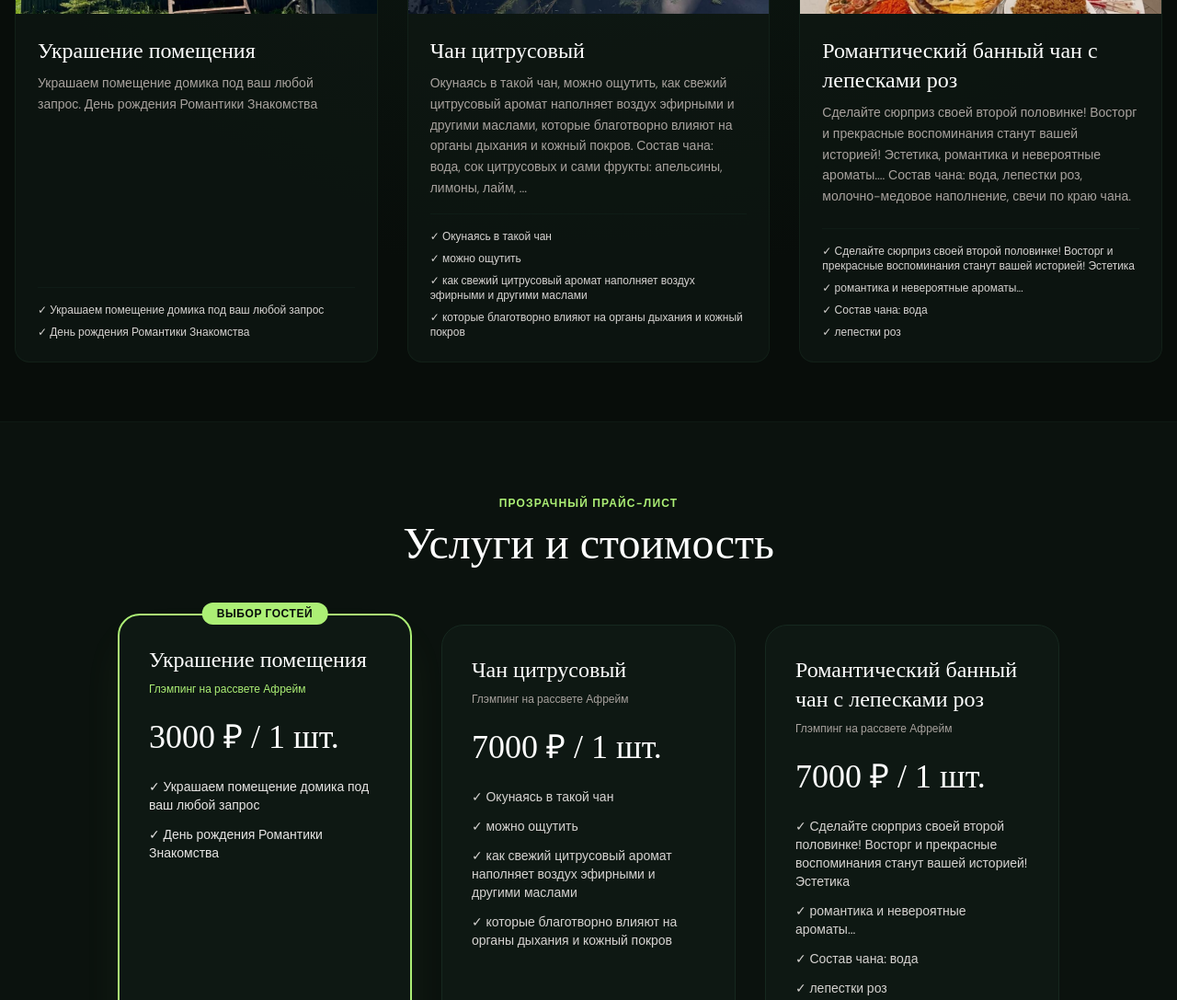
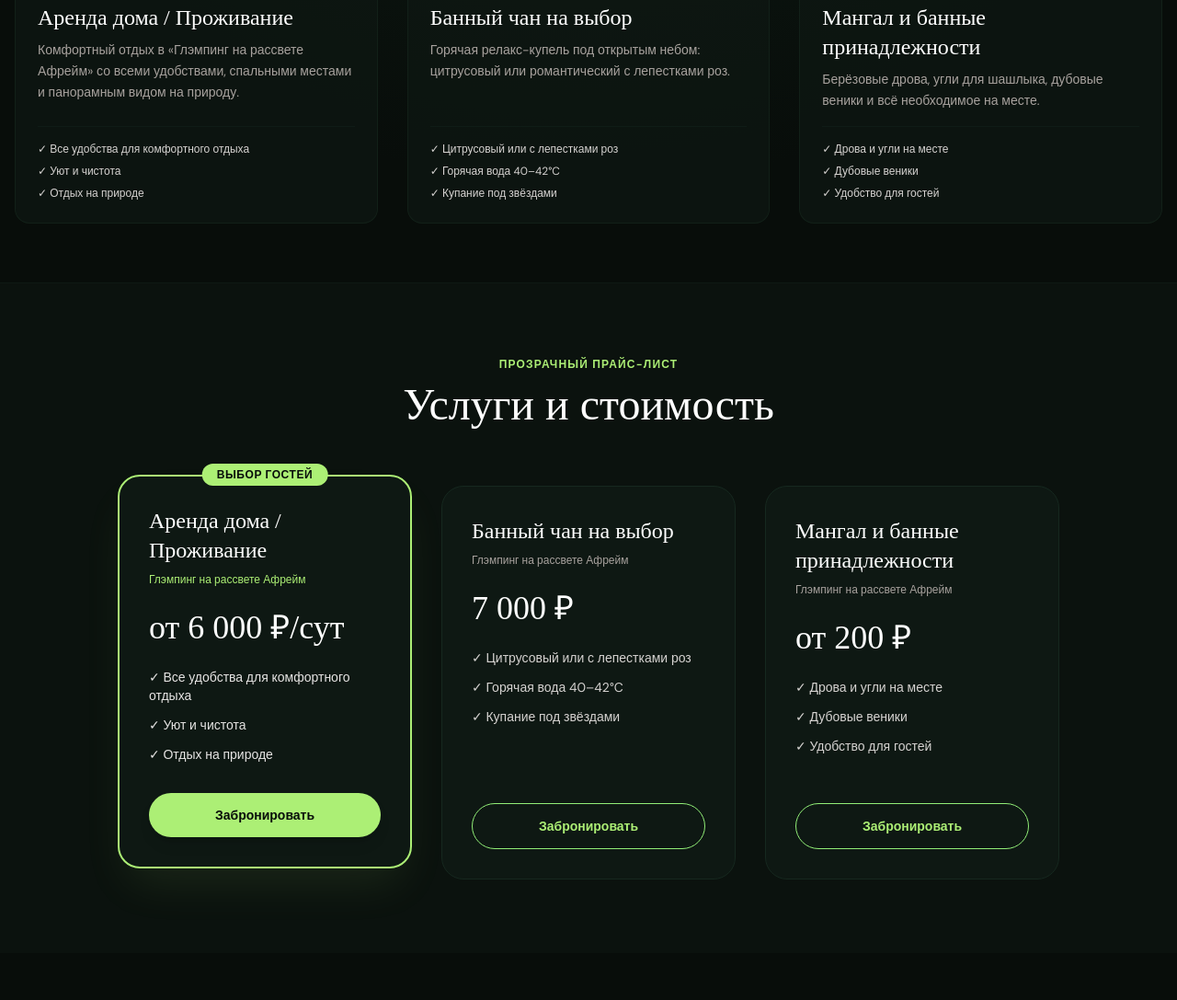
Before and after one commit to geosite-official/geosite-official.github.io, a plain HTML site: page glemping-na-rassvete-afreym/index.html in a window 1280 px wide. Shown: the part 1405-2492 px from the top of the page at 92% size. Drawn offline with nearby package versions, Linux system fonts and the light colour scheme; a web font is replaced by a local one.

Commit message:
Upload glemping-na-rassvete-afreym/index.html

```diff
--- a/glemping-na-rassvete-afreym/index.html
+++ b/glemping-na-rassvete-afreym/index.html
@@ -5,7 +5,7 @@
     <meta name="viewport" content="width=device-width, initial-scale=1.0" />
     <link rel="icon" href="https://sarahprando.github.io/forest/src/img/favicon.png" type="image/png" />
     <title>Глэмпинг на рассвете Афрейм | Домики и сибирский чан</title>
-    <meta name="description" content="Глэмпинг на рассвете Афрейм — загородный отдых на природе, сибирский чан: Республика Татарстан (Татарстан), Пестречинский р-н, Шигалеевское, садовое некоммерческое товарищество Рассвет 2Участок 196." />
+    <meta name="description" content="Глэмпинг на рассвете Афрейм — загородный отдых на природе, сибирский чан: Республика Татарстан." />
     <link rel="preconnect" href="https://fonts.googleapis.com" />
     <link rel="preconnect" href="https://fonts.gstatic.com" crossorigin />
     <link
@@ -81,7 +81,7 @@
         <div class="max-w-3xl">
           <div class="inline-flex items-center gap-2.5 bg-verde-900/80 backdrop-blur-md px-4 py-2 rounded-full border border-verde-700/30 text-xs sm:text-sm text-verde-200 mb-6">
             <span class="size-2 rounded-full bg-verde-200 animate-pulse"></span>
-            <span>🌿 Бронирование на выходные открыто • Татарстан</span>
+            <span>🌿 Бронирование на выходные открыто • Республика Татарстан</span>
           </div>
 
           <h1 class="font-serif text-4xl sm:text-6xl lg:text-7xl text-white mb-6 leading-tight">
@@ -102,9 +102,9 @@
               <span>→</span>
             </a>
             <div class="bg-verde-900/70 backdrop-blur-md px-5 py-3.5 rounded-full border border-verde-700/40 text-stone-200 flex items-center gap-2">
-              <span class="text-yellow-400 font-bold">★ 5.0</span>
+              <span class="text-yellow-400 font-bold">★ 4.9</span>
               <span class="text-stone-500">•</span>
-              <span>31 отзывов на картах</span>
+              <span>42 отзывов на картах</span>
             </div>
           </div>
         </div>
@@ -116,15 +116,15 @@
             class="flex items-center gap-2 hover:text-verde-200 transition group"
           >
             <span>📍</span>
-            <span>Республика Татарстан (Татарстан), Пестречинский р-н, Шигалеевское, садовое некоммерческое товарищество Рассвет 2Участок 196</span>
+            <span>Республика Татарстан</span>
             <span class="text-xs text-verde-300 group-hover:underline opacity-80">(маршрут ↗)</span>
           </a>
           <div class="flex items-center gap-6">
 
 
-              <span>🏷️ Украшение помещения: <strong class="text-white">3000 ₽ / 1 шт.</strong></span>
+              <span>🏷️ А-Фрейм домик на рассвете: <strong class="text-white">от 6 000 ₽ / сутки</strong></span>
 
-              <span>🏷️ Чан цитрусовый: <strong class="text-white">7000 ₽ / 1 шт.</strong></span>
+              <span>🏷️ Банный чан на выбор: <strong class="text-white">7 000 ₽</strong></span>
 
 
           </div>
@@ -147,28 +147,30 @@
             <div class="relative h-64 overflow-hidden">
               <img
                 src="assets/images/photo_1.jpg"
-                alt="Украшение помещения"
+                alt="Аренда дома / Проживание"
                 class="size-full object-cover hover:scale-105 transition duration-500"
               />
 
               <span class="absolute top-4 right-4 bg-verde-950/80 backdrop-blur-md text-verde-200 px-3.5 py-1.5 rounded-full text-xs font-semibold border border-verde-700/40">
-                3000 ₽ / 1 шт.
+                от 6 000 ₽/сут
               </span>
 
             </div>
             <div class="p-6 flex-1 flex flex-col justify-between">
               <div>
-                <h3 class="font-serif text-2xl text-white mb-2">Украшение помещения</h3>
+                <h3 class="font-serif text-2xl text-white mb-2">Аренда дома / Проживание</h3>
                 <p class="text-stone-400 text-sm mb-4 leading-relaxed">
-                  Украшаем помещение домика под ваш любой запрос. День рождения Романтики Знакомства
+                  Комфортный отдых в «Глэмпинг на рассвете Афрейм» со всеми удобствами, спальными местами и панорамным видом на природу.
                 </p>
               </div>
 
               <ul class="text-xs text-stone-300 space-y-2 pt-4 border-t border-verde-800/40">
 
-                <li class="flex items-center gap-2">✓ Украшаем помещение домика под ваш любой запрос</li>
+                <li class="flex items-center gap-2">✓ Все удобства для комфортного отдыха</li>
 
-                <li class="flex items-center gap-2">✓ День рождения Романтики Знакомства</li>
+                <li class="flex items-center gap-2">✓ Уют и чистота</li>
+
+                <li class="flex items-center gap-2">✓ Отдых на природе</li>
 
               </ul>
 
@@ -179,32 +181,30 @@
             <div class="relative h-64 overflow-hidden">
               <img
                 src="assets/images/photo_2.jpg"
-                alt="Чан цитрусовый"
+                alt="Банный чан на выбор"
                 class="size-full object-cover hover:scale-105 transition duration-500"
               />
 
               <span class="absolute top-4 right-4 bg-verde-950/80 backdrop-blur-md text-verde-200 px-3.5 py-1.5 rounded-full text-xs font-semibold border border-verde-700/40">
-                7000 ₽ / 1 шт.
+                7 000 ₽
               </span>
 
             </div>
             <div class="p-6 flex-1 flex flex-col justify-between">
               <div>
-                <h3 class="font-serif text-2xl text-white mb-2">Чан цитрусовый</h3>
+                <h3 class="font-serif text-2xl text-white mb-2">Банный чан на выбор</h3>
                 <p class="text-stone-400 text-sm mb-4 leading-relaxed">
-                  Окунаясь в такой чан, можно ощутить, как свежий цитрусовый аромат наполняет воздух эфирными и другими маслами, которые благотворно влияют на органы дыхания и кожный покров. Состав чана: вода, сок цитрусовых и сами фрукты: апельсины, лимоны, лайм, ...
+                  Горячая релакс-купель под открытым небом: цитрусовый или романтический с лепестками роз.
                 </p>
               </div>
 
               <ul class="text-xs text-stone-300 space-y-2 pt-4 border-t border-verde-800/40">
 
-                <li class="flex items-center gap-2">✓ Окунаясь в такой чан</li>
+                <li class="flex items-center gap-2">✓ Цитрусовый или с лепестками роз</li>
 
-                <li class="flex items-center gap-2">✓ можно ощутить</li>
+                <li class="flex items-center gap-2">✓ Горячая вода 40–42°C</li>
 
-                <li class="flex items-center gap-2">✓ как свежий цитрусовый аромат наполняет воздух эфирными и другими маслами</li>
-
-                <li class="flex items-center gap-2">✓ которые благотворно влияют на органы дыхания и кожный покров</li>
+                <li class="flex items-center gap-2">✓ Купание под звёздами</li>
 
               </ul>
 
@@ -215,32 +215,30 @@
             <div class="relative h-64 overflow-hidden">
               <img
                 src="assets/images/photo_3.jpg"
-                alt="Романтический банный чан с лепесками роз"
+                alt="Мангал и банные принадлежности"
                 class="size-full object-cover hover:scale-105 transition duration-500"
               />
 
               <span class="absolute top-4 right-4 bg-verde-950/80 backdrop-blur-md text-verde-200 px-3.5 py-1.5 rounded-full text-xs font-semibold border border-verde-700/40">
-                7000 ₽ / 1 шт.
+                от 200 ₽
               </span>
 
             </div>
             <div class="p-6 flex-1 flex flex-col justify-between">
               <div>
-                <h3 class="font-serif text-2xl text-white mb-2">Романтический банный чан с лепесками роз</h3>
+                <h3 class="font-serif text-2xl text-white mb-2">Мангал и банные принадлежности</h3>
                 <p class="text-stone-400 text-sm mb-4 leading-relaxed">
-                  Сделайте сюрприз своей второй половинке! Восторг и прекрасные воспоминания станут вашей историей! Эстетика, романтика и невероятные ароматы.... Состав чана: вода, лепестки роз, молочно-медовое наполнение, свечи по краю чана.
+                  Берёзовые дрова, угли для шашлыка, дубовые веники и всё необходимое на месте.
                 </p>
               </div>
 
               <ul class="text-xs text-stone-300 space-y-2 pt-4 border-t border-verde-800/40">
 
-                <li class="flex items-center gap-2">✓ Сделайте сюрприз своей второй половинке! Восторг и прекрасные воспоминания станут вашей историей! Эстетика</li>
+                <li class="flex items-center gap-2">✓ Дрова и угли на месте</li>
 
-                <li class="flex items-center gap-2">✓ романтика и невероятные ароматы...</li>
+                <li class="flex items-center gap-2">✓ Дубовые веники</li>
 
-                <li class="flex items-center gap-2">✓ Состав чана: вода</li>
-
-                <li class="flex items-center gap-2">✓ лепестки роз</li>
+                <li class="flex items-center gap-2">✓ Удобство для гостей</li>
 
               </ul>
 
@@ -270,18 +268,20 @@
             </span>
 
             <div>
-              <h3 class="font-serif text-2xl text-white mb-2">Украшение помещения</h3>
+              <h3 class="font-serif text-2xl text-white mb-2">Аренда дома / Проживание</h3>
               <p class="text-xs text-verde-200 mb-6">Глэмпинг на рассвете Афрейм</p>
               <div class="mb-6">
-                <span class="text-4xl font-serif text-white">3000 ₽ / 1 шт.</span>
+                <span class="text-4xl font-serif text-white">от 6 000 ₽/сут</span>
 
               </div>
 
               <ul class="text-sm text-stone-200 space-y-3 mb-8">
 
-                <li class="flex items-center gap-2">✓ Украшаем помещение домика под ваш любой запрос</li>
+                <li class="flex items-center gap-2">✓ Все удобства для комфортного отдыха</li>
 
-                <li class="flex items-center gap-2">✓ День рождения Романтики Знакомства</li>
+                <li class="flex items-center gap-2">✓ Уют и чистота</li>
+
+                <li class="flex items-center gap-2">✓ Отдых на природе</li>
 
               </ul>
 
@@ -298,22 +298,20 @@
           <div class="bg-verde-900/80 rounded-3xl p-8 border border-verde-800 flex flex-col justify-between">
 
             <div>
-              <h3 class="font-serif text-2xl text-white mb-2">Чан цитрусовый</h3>
+              <h3 class="font-serif text-2xl text-white mb-2">Банный чан на выбор</h3>
               <p class="text-xs text-stone-400 mb-6">Глэмпинг на рассвете Афрейм</p>
               <div class="mb-6">
-                <span class="text-4xl font-serif text-white">7000 ₽ / 1 шт.</span>
+                <span class="text-4xl font-serif text-white">7 000 ₽</span>
 
               </div>
 
               <ul class="text-sm text-stone-300 space-y-3 mb-8">
 
-                <li class="flex items-center gap-2">✓ Окунаясь в такой чан</li>
+                <li class="flex items-center gap-2">✓ Цитрусовый или с лепестками роз</li>
 
-                <li class="flex items-center gap-2">✓ можно ощутить</li>
+                <li class="flex items-center gap-2">✓ Горячая вода 40–42°C</li>
 
-                <li class="flex items-center gap-2">✓ как свежий цитрусовый аромат наполняет воздух эфирными и другими маслами</li>
-
-                <li class="flex items-center gap-2">✓ которые благотворно влияют на органы дыхания и кожный покров</li>
+                <li class="flex items-center gap-2">✓ Купание под звёздами</li>
 
               </ul>
 
@@ -330,22 +328,20 @@
           <div class="bg-verde-900/80 rounded-3xl p-8 border border-verde-800 flex flex-col justify-between">
 
             <div>
-              <h3 class="font-serif text-2xl text-white mb-2">Романтический банный чан с лепесками роз</h3>
+              <h3 class="font-serif text-2xl text-white mb-2">Мангал и банные принадлежности</h3>
               <p class="text-xs text-stone-400 mb-6">Глэмпинг на рассвете Афрейм</p>
               <div class="mb-6">
-                <span class="text-4xl font-serif text-white">7000 ₽ / 1 шт.</span>
+                <span class="text-4xl font-serif text-white">от 200 ₽</span>
 
               </div>
 
               <ul class="text-sm text-stone-300 space-y-3 mb-8">
 
-                <li class="flex items-center gap-2">✓ Сделайте сюрприз своей второй половинке! Восторг и прекрасные воспоминания станут вашей историей! Эстетика</li>
+                <li class="flex items-center gap-2">✓ Дрова и угли на месте</li>
 
-                <li class="flex items-center gap-2">✓ романтика и невероятные ароматы...</li>
+                <li class="flex items-center gap-2">✓ Дубовые веники</li>
 
-                <li class="flex items-center gap-2">✓ Состав чана: вода</li>
-
-                <li class="flex items-center gap-2">✓ лепестки роз</li>
+                <li class="flex items-center gap-2">✓ Удобство для гостей</li>
 
               </ul>
 
@@ -398,7 +394,7 @@
         <span class="size-3 rounded-full bg-verde-200 inline-block neon mb-4"></span>
         <h2 class="font-serif text-4xl sm:text-5xl text-white mb-6">Ждём вас в гости в Глэмпинг на рассвете Афрейм</h2>
         <p class="text-stone-300 text-lg mb-8 max-w-xl mx-auto">
-          Адрес: <strong class="text-white">Республика Татарстан (Татарстан), Пестречинский р-н, Шигалеевское, садовое некоммерческое товарищество Рассвет 2Участок 196</strong>.<br />
+          Адрес: <strong class="text-white">Республика Татарстан</strong>.<br />
           <a
             href="https://yandex.ru/maps/?rtext=~55.824954%2C49.453161&rtt=auto"
             target="_blank"
```
